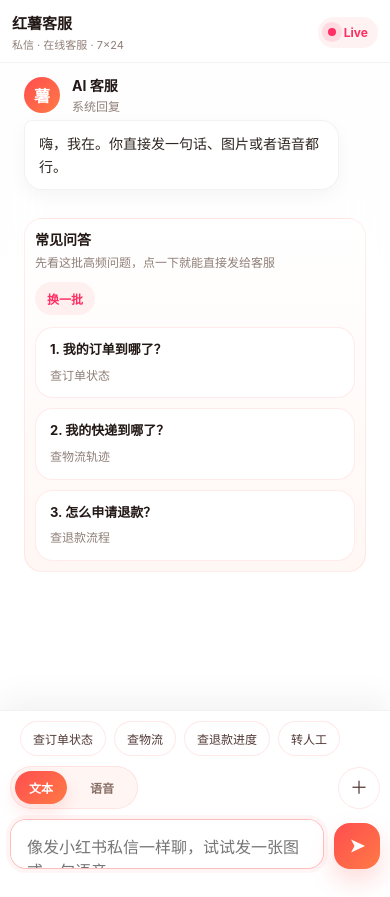
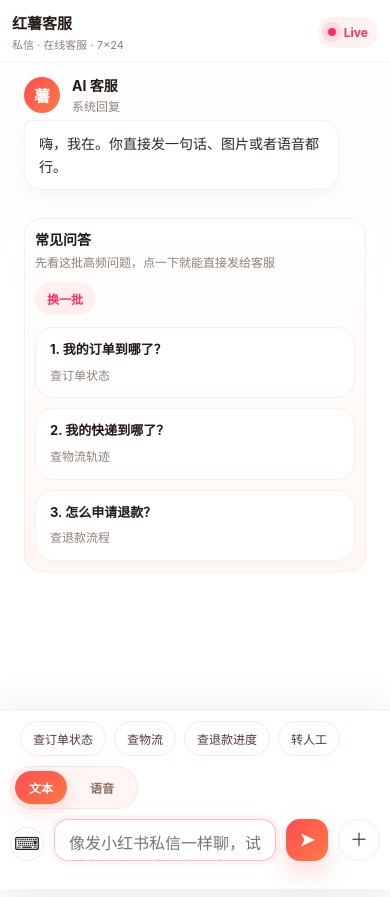
Before and after one commit to yonglin22/kefuAgent, a website: page public/chat.html in a window 390 px wide. Drawn offline with Linux system fonts and the light colour scheme.

Commit message:
Refine chat composer to match WeChat

```diff
--- a/public/chat.html
+++ b/public/chat.html
@@ -425,14 +425,36 @@
       align-items: flex-end;
     }
 
+    .composer-left {
+      display: flex;
+      align-items: center;
+      gap: 8px;
+      flex: 1;
+      min-width: 0;
+    }
+
+    .switch-icon {
+      width: 34px;
+      height: 34px;
+      border: 1px solid rgba(0,0,0,0.08);
+      border-radius: 50%;
+      background: white;
+      display: grid;
+      place-items: center;
+      color: #222;
+      font-size: 18px;
+      flex-shrink: 0;
+      cursor: pointer;
+    }
+
     .composer textarea {
       flex: 1;
-      min-height: 54px;
+      min-height: 44px;
       max-height: 130px;
       resize: none;
       border: 1px solid rgba(0,0,0,0.08);
-      border-radius: 18px;
-      padding: 14px 16px;
+      border-radius: 14px;
+      padding: 10px 14px;
       font: inherit;
       outline: none;
       background: white;
@@ -499,7 +521,7 @@
     .composer-menu {
       position: absolute;
       right: 0;
-      bottom: 48px;
+      bottom: calc(100% + 10px);
       display: none;
       min-width: 140px;
       padding: 8px;
@@ -529,12 +551,12 @@
 
     .voice-trigger {
       flex: 1;
-      min-height: 54px;
+      min-height: 44px;
       border: 1px solid rgba(0,0,0,0.08);
-      border-radius: 18px;
+      border-radius: 14px;
       background: white;
       color: #111;
-      font-size: 16px;
+      font-size: 15px;
       font-weight: 800;
       cursor: pointer;
       display: none;
@@ -659,10 +681,9 @@
       }
       .faq-switch { align-self: flex-start; }
       .composer { flex-wrap: nowrap; }
-      .composer textarea { min-height: 46px; border-radius: 16px; }
-      .send { width: 46px; height: 46px; border-radius: 16px; flex-shrink: 0; }
+      .composer textarea { min-height: 42px; border-radius: 14px; }
+      .send { width: 42px; height: 42px; border-radius: 14px; flex-shrink: 0; }
       .media-grid { grid-template-columns: repeat(2, minmax(0, 1fr)); }
-      .composer-menu { bottom: 44px; }
     }
   </style>
 </head>
@@ -711,6 +732,16 @@
             <button class="mode-tab active" type="button" id="textModeBtn" onclick="setInputMode('text')">文本</button>
             <button class="mode-tab voice" type="button" id="voiceModeBtn" onclick="setInputMode('voice')">语音</button>
           </div>
+        </div>
+        <input class="hidden" id="imageInput" type="file" accept="image/*" multiple>
+        <input class="hidden" id="fileInput" type="file" multiple>
+        <div class="composer" id="composerBox">
+          <button class="switch-icon" type="button" id="leftSwitchBtn" onclick="toggleLeftInputIcon()">⌨</button>
+          <div class="composer-left">
+            <textarea id="msgInput" placeholder="像发小红书私信一样聊，试试发一张图或一句语音…" rows="1"></textarea>
+            <button class="voice-trigger" id="voiceTrigger" type="button">按住 说话</button>
+          </div>
+          <button class="send" id="sendBtn" onclick="sendMsg()">➤</button>
           <div class="composer-tools">
             <button class="more-btn" type="button" onclick="toggleComposerMenu()">＋</button>
             <div class="composer-menu" id="composerMenu">
@@ -718,13 +749,6 @@
               <button class="menu-item" type="button" onclick="pickFiles()">上传文件</button>
             </div>
           </div>
-        </div>
-        <input class="hidden" id="imageInput" type="file" accept="image/*" multiple>
-        <input class="hidden" id="fileInput" type="file" multiple>
-        <div class="composer" id="composerBox">
-          <textarea id="msgInput" placeholder="像发小红书私信一样聊，试试发一张图或一句语音…" rows="1"></textarea>
-          <button class="voice-trigger" id="voiceTrigger" type="button">按住 说话</button>
-          <button class="send" id="sendBtn" onclick="sendMsg()">➤</button>
         </div>
         <div class="preview-row" id="previewRow"></div>
       </div>
@@ -791,6 +815,10 @@
       composerMenu.classList.toggle('open');
     }
 
+    function toggleLeftInputIcon() {
+      setInputMode(inputMode === 'text' ? 'voice' : 'text');
+    }
+
     document.addEventListener('click', (e) => {
       if (!composerMenu.contains(e.target) && !e.target.closest('.more-btn')) {
         composerMenu.classList.remove('open');
@@ -802,6 +830,7 @@
       composerBox.classList.toggle('voice-mode', mode === 'voice');
       textModeBtn.classList.toggle('active', mode === 'text');
       voiceModeBtn.classList.toggle('active', mode === 'voice');
+      leftSwitchBtn.textContent = mode === 'text' ? '⌨' : '🎤';
       composerMenu.classList.remove('open');
       if (mode === 'voice') {
         input.blur();
@@ -1028,6 +1057,8 @@
       if (recording && recorder && recorder.state !== 'inactive') recorder.stop();
     });
 
+    setInputMode('text');
+
     async function sendMsg() {
       const text = input.value.trim();
       if (!text && attachments.length === 0) return;
```
